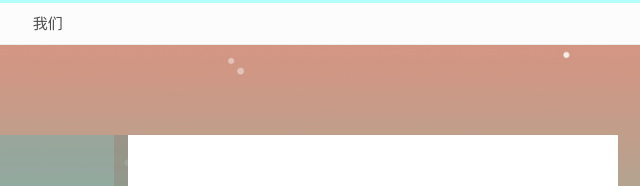
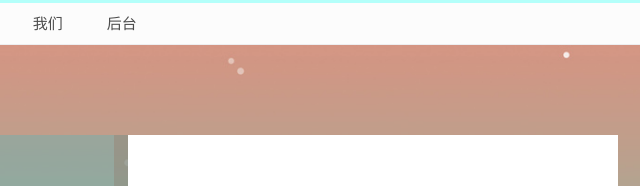
Before and after one commit to saf-D/SAF-END, a plain HTML site: page index.html in a window 1280 px wide. Shown: the top 186 px of the page, 640-1280 px from the left. Drawn offline with nearby package versions, Linux system fonts and the light colour scheme.

Commit message:
Update index.html

```diff
--- a/index.html
+++ b/index.html
@@ -133,6 +133,7 @@ function  DateDiff(sDate1,  sDate2){    //sDate1和sDate2是2022-12-23格式
         <a href="list.html" target="_blank">功能</a>
         <a href="wearesaf.html" target="_blank">关于</a>
         <a href="whatcanwedo.html" target="_blank">我们</a>
+        <a href="admin.html" target="_blank">后台</a>
     </div>
     <div class="box">
         <div class="left">
```
